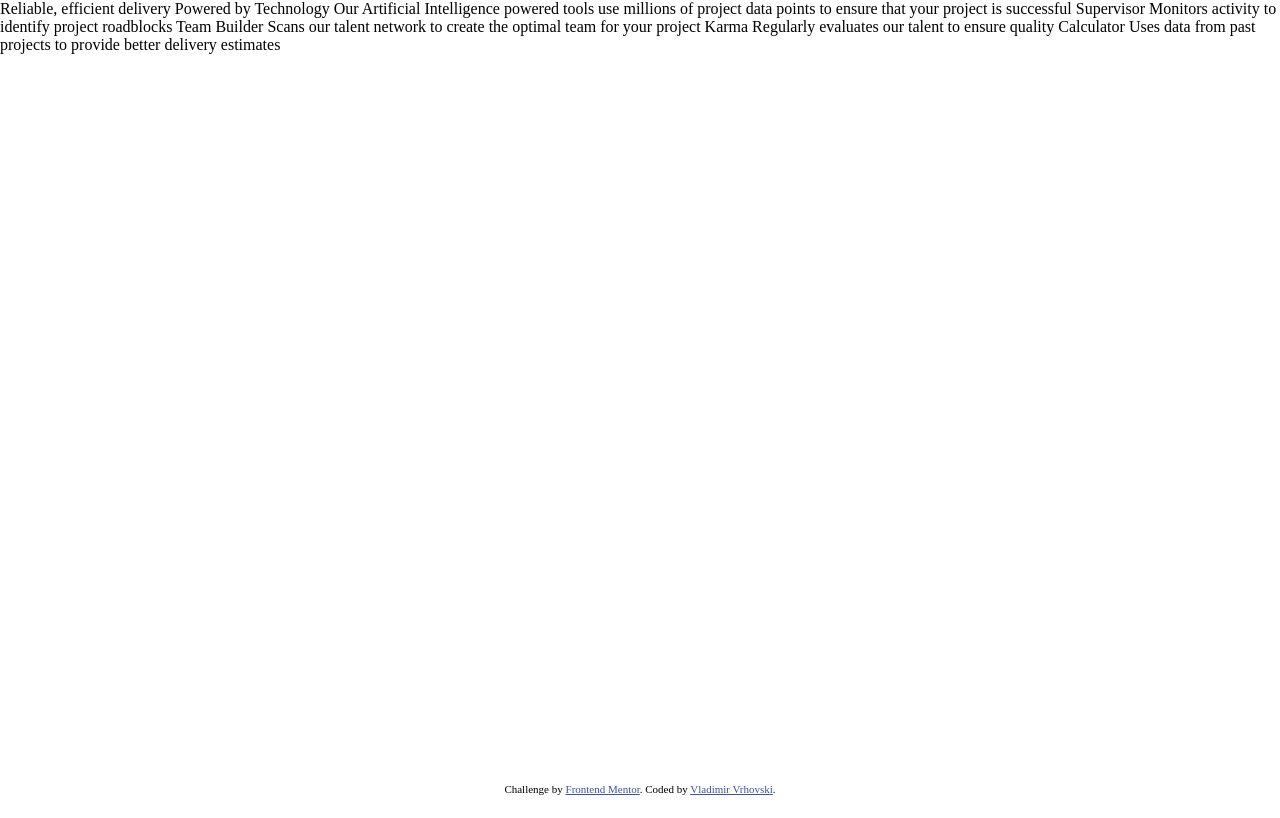
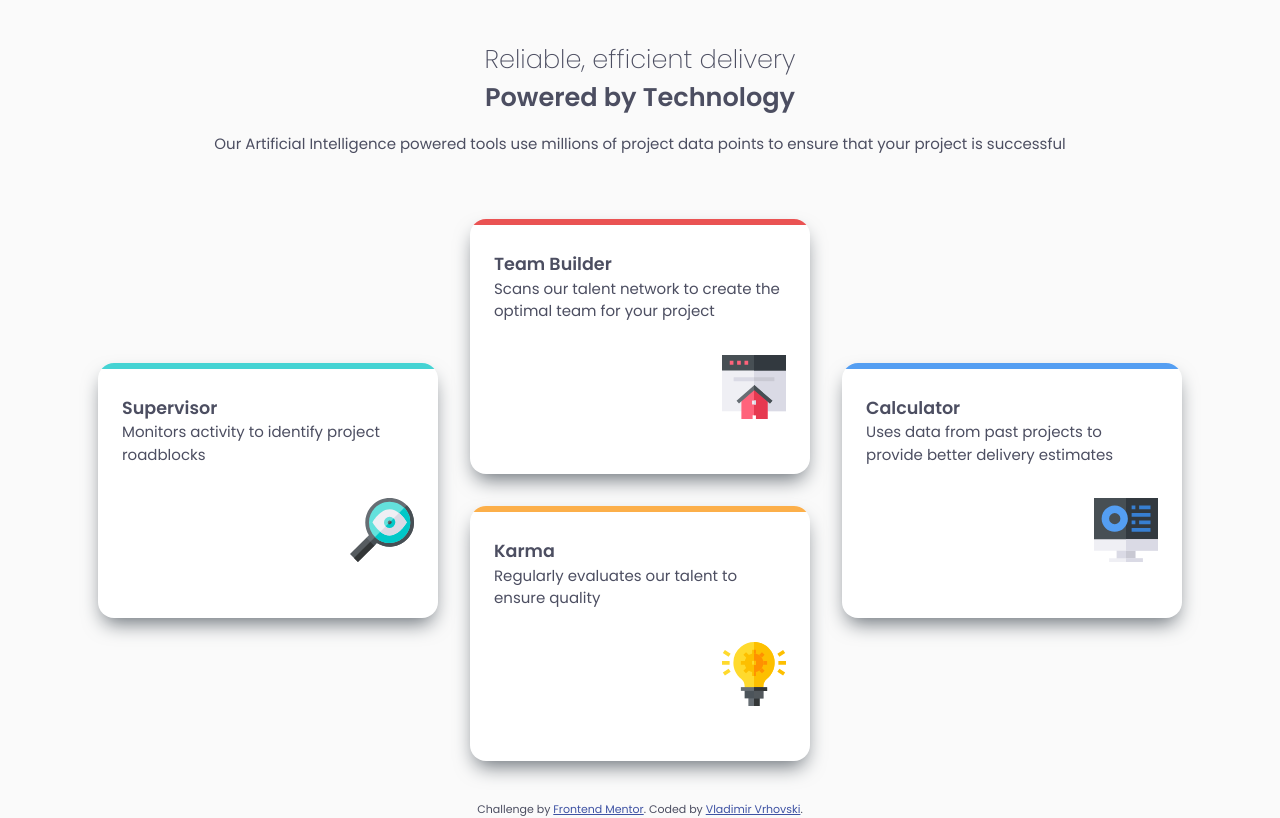
Before and after one commit to VladimirVrhovski/four-card-feature-section-master, a plain HTML site: page index.html in a window 1280 px wide. Drawn offline with Linux system fonts and the light colour scheme.

Commit message:
General design finished just box shadow left

```diff
--- a/index.html
+++ b/index.html
@@ -14,13 +14,57 @@
 		<title>Four card feature section</title>
 	</head>
 	<body>
-		Reliable, efficient delivery Powered by Technology Our Artificial
-		Intelligence powered tools use millions of project data points to ensure
-		that your project is successful Supervisor Monitors activity to identify
-		project roadblocks Team Builder Scans our talent network to create the
-		optimal team for your project Karma Regularly evaluates our talent to ensure
-		quality Calculator Uses data from past projects to provide better delivery
-		estimates
+		<section class="section">
+			<div class="section-header">
+				<h2 class="secondary-heading">Reliable, efficient delivery</h2>
+				<h1 class="primary-heading">Powered by Technology</h1>
+				<p class="description">
+					Our Artificial Intelligence powered tools use millions of project data
+					points to ensure that your project is successful
+				</p>
+			</div>
+			<div class="card-container">
+				<div class="card" style="--border-color: var(--clr-primary-cyan)">
+					<h3 class="card-title">Supervisor</h3>
+					<p class="card-description">
+						Monitors activity to identify project roadblocks
+					</p>
+					<div class="icon-container">
+						<img src="./images/icon-supervisor.svg" alt="" class="icon" />
+					</div>
+				</div>
+				<div class="card-group">
+					<div class="card" style="--border-color: var(--clr-primary-red)">
+						<h3 class="card-title">Team Builder</h3>
+						<p class="card-description">
+							Scans our talent network to create the optimal team for your
+							project
+						</p>
+						<div class="icon-container">
+							<img src="./images/icon-team-builder.svg" alt="" class="icon" />
+						</div>
+					</div>
+					<div class="card" style="--border-color: var(--clr-primary-orange)">
+						<h3 class="card-title">Karma</h3>
+						<p class="card-description">
+							Regularly evaluates our talent to ensure quality
+						</p>
+						<div class="icon-container">
+							<img src="./images/icon-karma.svg" alt="" class="icon" />
+						</div>
+					</div>
+				</div>
+				<div class="card" style="--border-color: var(--clr-primary-blue)">
+					<h3 class="card-title">Calculator</h3>
+					<p class="card-description">
+						Uses data from past projects to provide better delivery estimates
+					</p>
+					<div class="icon-container">
+						<img src="./images/icon-calculator.svg" alt="" class="icon" />
+					</div>
+				</div>
+			</div>
+		</section>
 
 		<footer>
 			<p class="attribution">
--- a/style.css
+++ b/style.css
@@ -1,6 +1,30 @@
+@import url("https://fonts.googleapis.com/css2?family=Poppins:wght@200;400;600&display=swap");
+
+:root {
+	--clr-primary-red: hsl(0, 78%, 62%);
+	--clr-primary-cyan: hsl(180, 62%, 55%);
+	--clr-primary-orange: hsl(34, 97%, 64%);
+	--clr-primary-blue: hsl(212, 86%, 64%);
+	--clr-neutral-grey-500: hsl(234, 12%, 34%);
+	--clr-neutral-grey-400: hsl(212, 6%, 44%);
+	--clr-neutral-white: hsl(0, 0%, 100%);
+	--clr-neutral-off-white: hsl(0, 0%, 98%);
+
+	--fs-regular: 15px;
+	--fs-primary-heading: 1.6rem;
+	--fs-secondary-heading: 1.6rem;
+	--fs-card-title: 1.5rem;
+
+	--fw-light: 200;
+	--fw-regular: 400;
+	--fw-bold: 600;
+}
+
 /* CSS Reset */
 
-* {
+*,
+*::before,
+*::after {
 	margin: 0;
 	padding: 0;
 	box-sizing: border-box;
@@ -12,13 +36,99 @@ body {
 	width: 100%;
 }
 
+/* General styling */
+
+body {
+	font-family: "Poppins", sans-serif;
+	font-weight: var(--fw-regular);
+	font-size: var(--fs-regular);
+	color: var(--clr-neutral-grey-500);
+	background-color: var(--clr-neutral-off-white);
+	line-height: 1.5;
+}
+
+.section {
+	display: flex;
+	flex-direction: column;
+	align-items: center;
+	gap: 4rem;
+	padding: 2.5rem 1.5rem;
+}
+
+.section-header {
+	display: flex;
+	flex-direction: column;
+	align-items: center;
+	text-align: center;
+}
+
+.primary-heading {
+	font-size: var(--fs-primary-heading);
+	font-weight: var(--fw-bold);
+}
+
+.secondary-heading {
+	font-size: var(--fs-secondary-heading);
+	font-weight: var(--fw-light);
+}
+
+.description {
+	margin-block-start: 1rem;
+}
+
+.card-container {
+	--gap: 2rem;
+	--border-color: var(--clr-neutral-white);
+
+	display: flex;
+	flex-direction: column;
+	gap: var(--gap);
+}
+
+@media (min-width: 768px) {
+	.card-container {
+		flex-direction: row;
+		align-items: center;
+	}
+}
+
+.card-group {
+	display: flex;
+	flex-direction: column;
+	gap: var(--gap);
+}
+
+.card {
+	position: relative;
+	max-width: 340px;
+	aspect-ratio: 4/3;
+	padding: 2rem 1.5rem;
+	border-radius: 1rem;
+	box-shadow: 0 10px 20px -5px var(--clr-neutral-grey-400);
+	background-color: var(--clr-neutral-white);
+	overflow: hidden;
+}
+
+.card::before {
+	content: "";
+	width: 100%;
+	height: 6px;
+	position: absolute;
+	top: 0;
+	left: 0;
+	background-color: var(--border-color);
+}
+
+.icon-container {
+	display: flex;
+	justify-content: flex-end;
+	align-items: flex-end;
+	margin-block-start: 2rem;
+}
+
 /* Atrribution */
 
 .attribution {
-	position: absolute;
-	bottom: 5px;
-	left: 50%;
-	transform: translateX(-50%);
 	margin-inline: auto;
 	font-size: 11px;
 	text-align: center;
```
